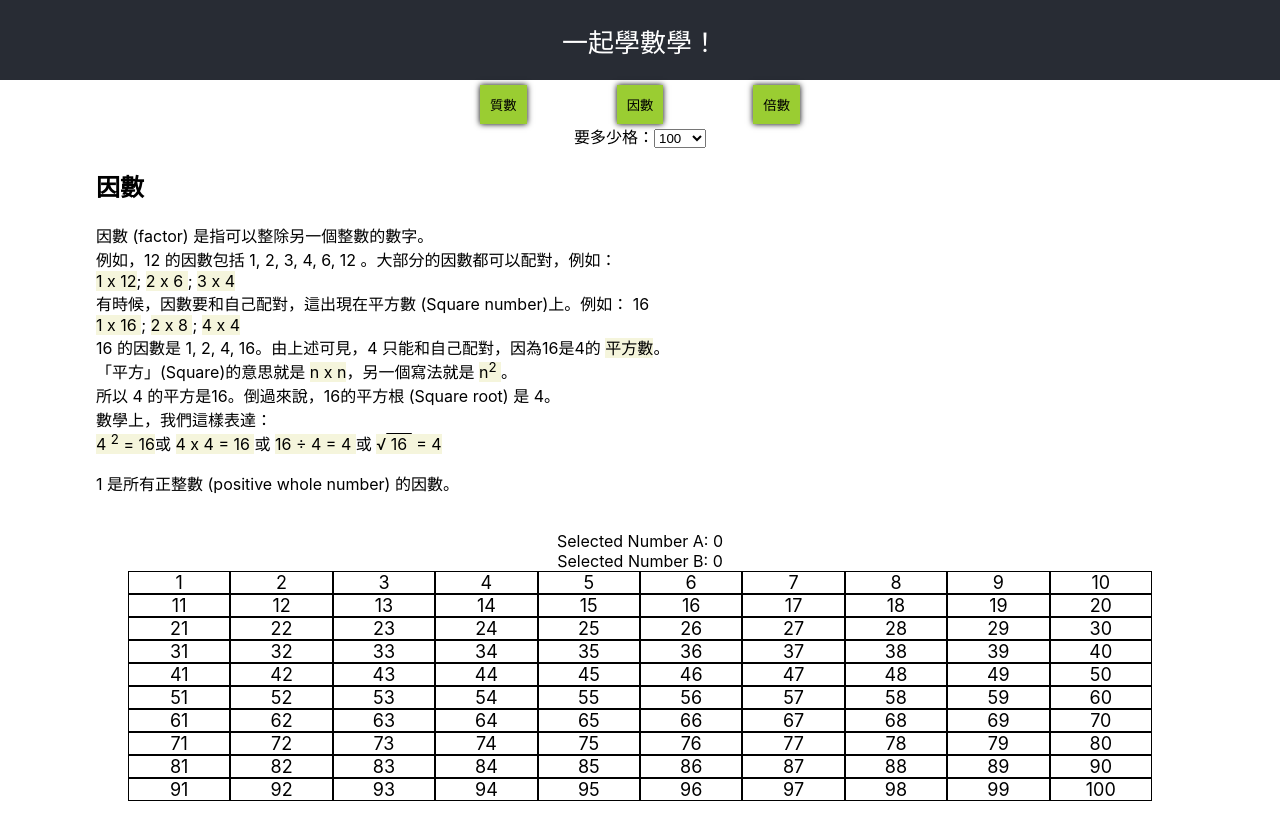
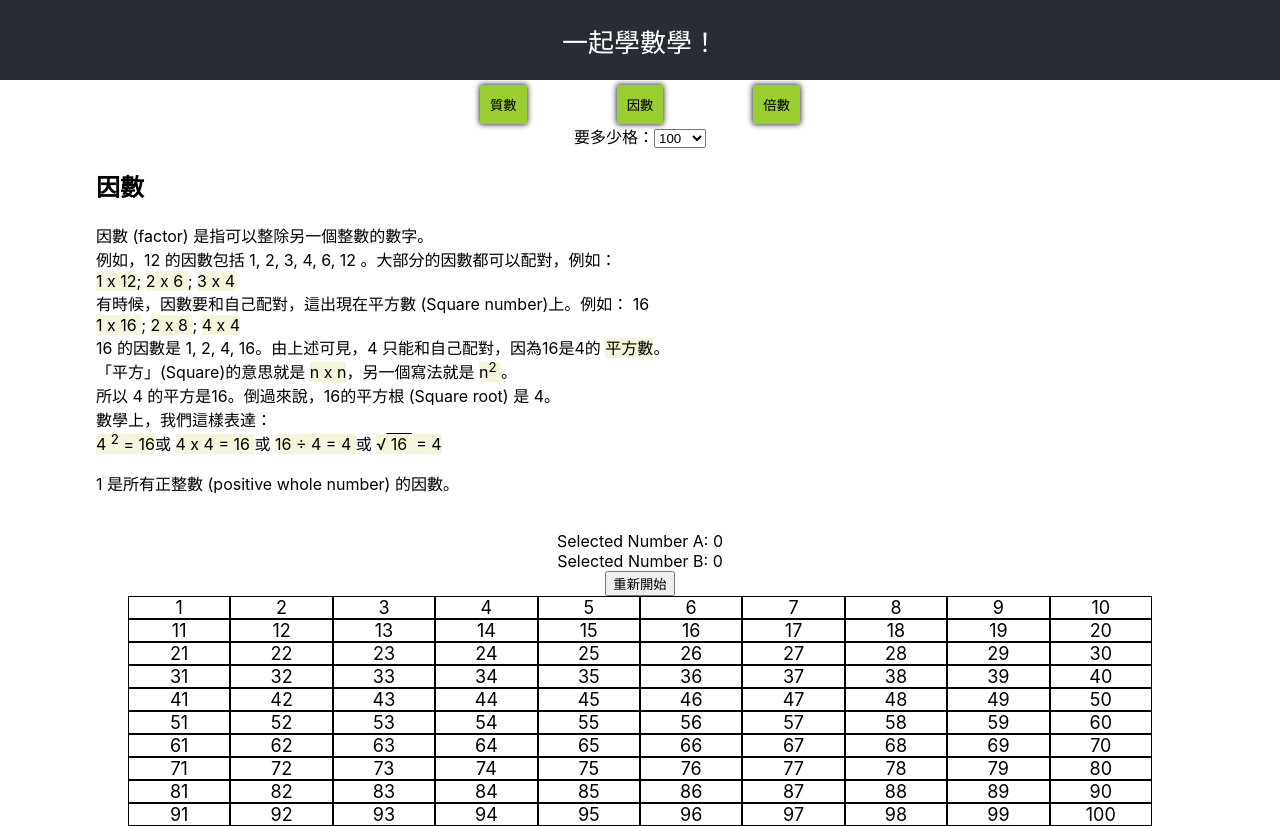
Before and after one commit to michaelcychan/maths-visualised, a React (Create React App) app: page / in a window 1280 px wide. Both pictures are taken after a click on the button "因數". Before the commit the page ends 801 px from the top, so only its background shows below. Built offline with nearby package versions, Linux system fonts and the light colour scheme.

Commit message:
add reset button to factor and multiple pages

```diff
--- a/src/components/factorsPage.tsx
+++ b/src/components/factorsPage.tsx
@@ -6,6 +6,7 @@ import {GenerateFactorNumberGrid} from './generateFactorNumberGrid'
 import {GridSizeSelector} from './gridSizeSelector';
 import {extractInnerTextFromEventTarget} from './extractInnerTextFromEventTarget';
 import {ExplanationFactor} from './explanationFactor';
+import {ResetButton} from './resetButton';
 
 export const FactorsPage = () => {
   const [gridSize, setGridSize] = useState<number>(100);
@@ -37,6 +38,11 @@ export const FactorsPage = () => {
     setSelectedAndChangeCurrent(text)
   }
 
+  const resetButton = () => {
+    setSelectedNumberA(initialSelected);
+    setSelectedNumberB(initialSelected);
+  }
+
 
   return (
     <>
@@ -51,6 +57,7 @@ export const FactorsPage = () => {
           <div>Selected Number A: {selectedNumberA}</div>
           <div>Selected Number B: {selectedNumberB}</div>
         </section>
+        <ResetButton callBack1={setSelectedNumberA} callBack2={setSelectedNumberB} initialValue={initialSelected}/>
         <GenerateFactorNumberGrid gridSize={gridSize} click={gridClick} selected={[selectedNumberA, selectedNumberB]}/>
       </section>
     </>
--- a/src/components/multiplePage.tsx
+++ b/src/components/multiplePage.tsx
@@ -6,6 +6,7 @@ import {GenerateMultipleNumberGrid} from './generateMultipleNumberGrid'
 import {GridSizeSelector} from './gridSizeSelector';
 import {extractInnerTextFromEventTarget} from './extractInnerTextFromEventTarget';
 import {ExplanationMultiple} from './explanationMultiple';
+import {ResetButton} from './resetButton';
 
 export const MultiplePage = () => {
   const [gridSize, setGridSize] = useState<number>(100);
@@ -50,6 +51,7 @@ export const MultiplePage = () => {
           <div>Selected Number A: {selectedNumberA}</div>
           <div>Selected Number B: {selectedNumberB}</div>
         </section>
+        <ResetButton callBack1={setSelectedNumberA} callBack2={setSelectedNumberB} initialValue={initialSelected}/>
         <GenerateMultipleNumberGrid gridSize={gridSize} click={gridClick} selected={[selectedNumberA, selectedNumberB]}/>
       </section>
     </>
--- /dev/null
+++ b/src/components/resetButton.tsx
@@ -0,0 +1,12 @@
+export const ResetButton = (props: any) => {
+
+  const resetButton = () => {
+    props.callBack1(props.initialValue)
+    props.callBack2(props.initialValue)
+
+  }
+
+  return (
+    <button onClick={resetButton}>重新開始</button>
+  )
+}
```
